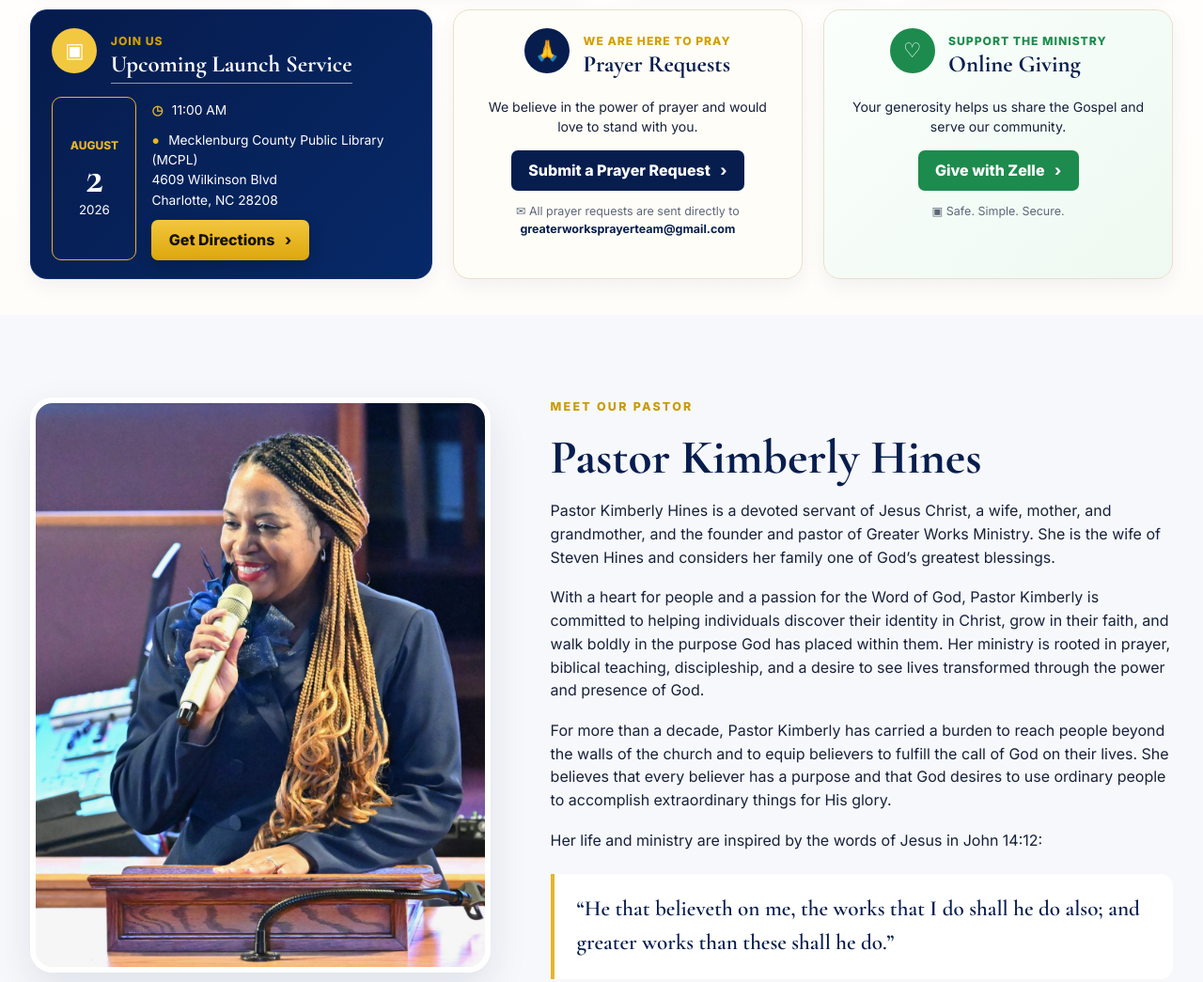
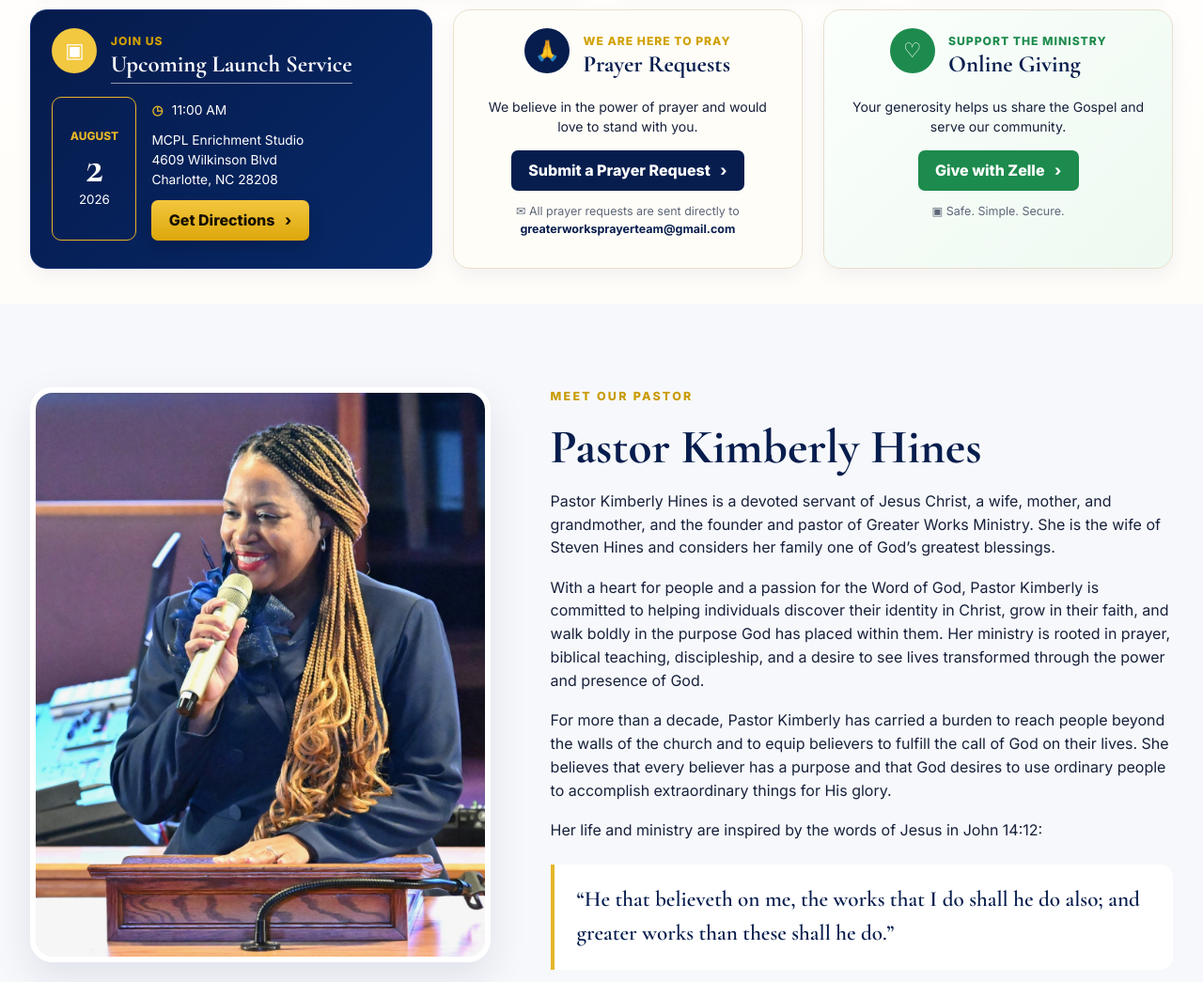
Before and after one commit to jking3894-afk/greater-works-ministry-charlotte, a plain HTML site: page index.html in a window 1280 px wide. Shown: the part 1000-2045 px from the top of the page at 94% size. Drawn offline with nearby package versions, Linux system fonts and the light colour scheme.

Commit message:
Add files via upload

```diff
--- a/index.html
+++ b/index.html
@@ -78,7 +78,8 @@
             <div class="date-badge"><span>August</span><strong>2</strong><small>2026</small></div>
             <div class="launch-info">
               <p><b>◷</b> 11:00 AM</p>
-              <p><b>●</b> Mecklenburg County Public Library (MCPL)<br>4609 Wilkinson Blvd<br>Charlotte, NC 28208</p>
+              <p>MCPL Enrichment Studio<br>
+4609 Wilkinson Blvd<br>Charlotte, NC 28208</p>
               <a class="btn btn-primary compact" href="https://www.google.com/maps/search/?api=1&query=4609+Wilkinson+Blvd+Charlotte+NC+28208" target="_blank" rel="noopener">Get Directions &nbsp; ›</a>
             </div>
           </div>
@@ -154,7 +155,8 @@
         <div class="contact-grid">
           <a class="contact-card" href="tel:+17042212518"><span>Phone</span><strong>(704) 221-2518</strong></a>
           <a class="contact-card" href="mailto:GreaterWorksOfCLT@gmail.com"><span>Email</span><strong>GreaterWorksOfCLT@gmail.com</strong></a>
-          <a class="contact-card" href="https://www.google.com/maps/search/?api=1&query=4609+Wilkinson+Blvd+Charlotte+NC+28208" target="_blank" rel="noopener"><span>Location</span><strong>4609 Wilkinson Blvd<br>Charlotte, NC 28208</strong></a>
+          <a class="contact-card" href="https://www.google.com/maps/search/?api=1&query=4609+Wilkinson+Blvd+Charlotte+NC+28208" target="_blank" rel="noopener"><span>Location</span><strong>MCPL Enrichment Studio<br>
+4609 Wilkinson Blvd<br>Charlotte, NC 28208</strong></a>
         </div>
       </div>
     </section>
```
